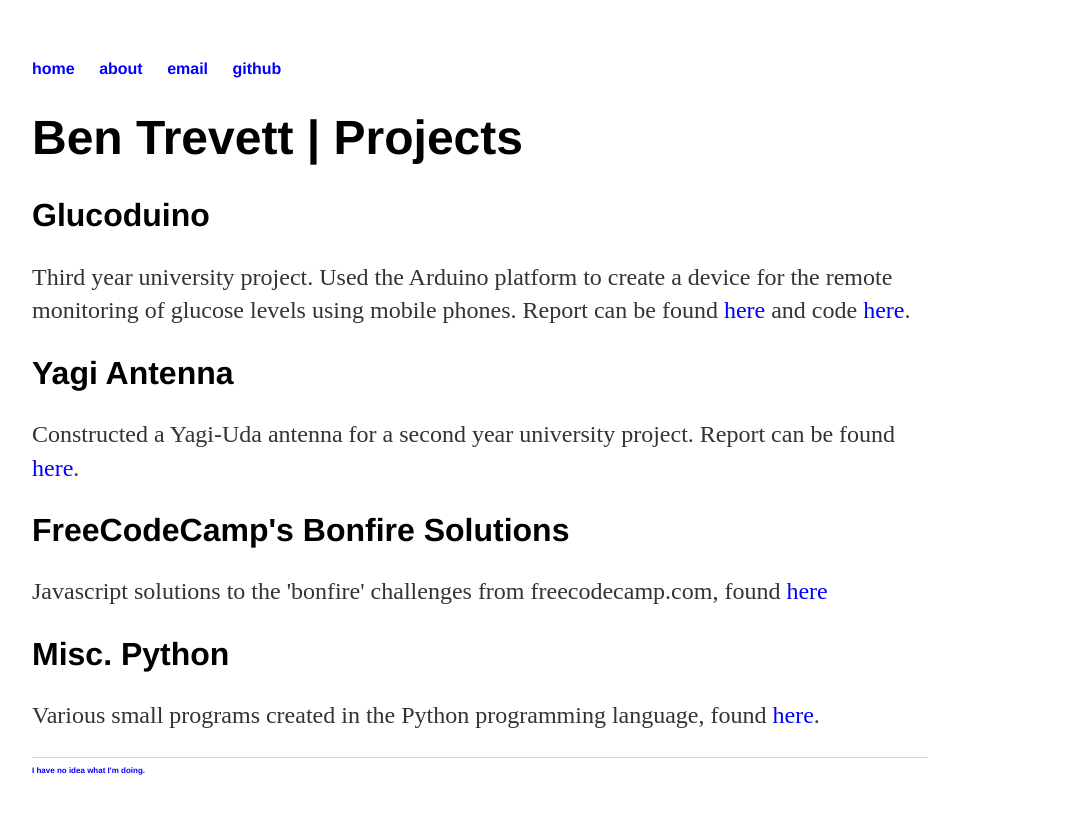
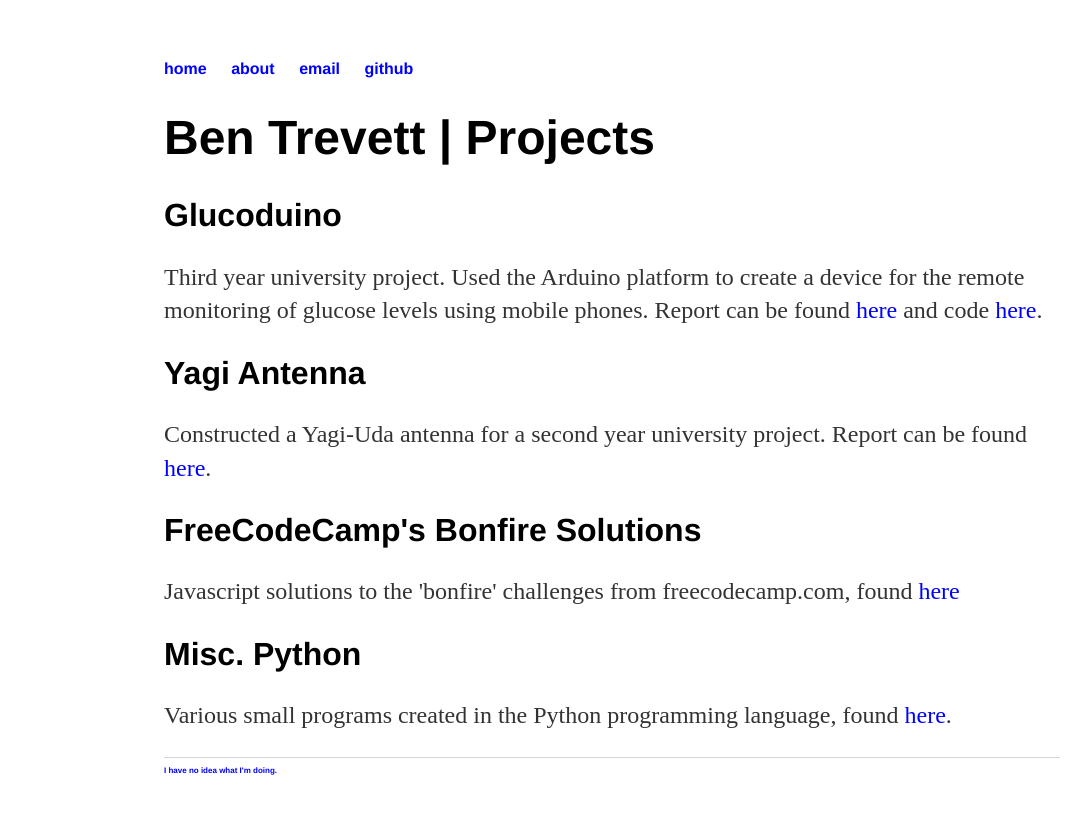
Before and after one commit to bentrevett/bentrevett.github.io, a Jekyll site: the page built from index.html, in a window 1280 px wide. Shown: the top 814 px of the page, without its empty margins (28-1100 px from the left). Built offline with Jekyll 4.4.1, drawn with Linux system fonts in a browser that asks for light colours.

Commit message:
Update main.css

```diff
--- a/css/main.css
+++ b/css/main.css
@@ -1,6 +1,7 @@
 body {
     width: 70%;
-    margin: 60px 60px 10px 60px;
+    margin: 60px auto;
+    margin-bottom: 10px;
 }
 nav ul, footer ul {
     font-family:'Helvetica', 'Arial', 'Sans-Serif';
```
